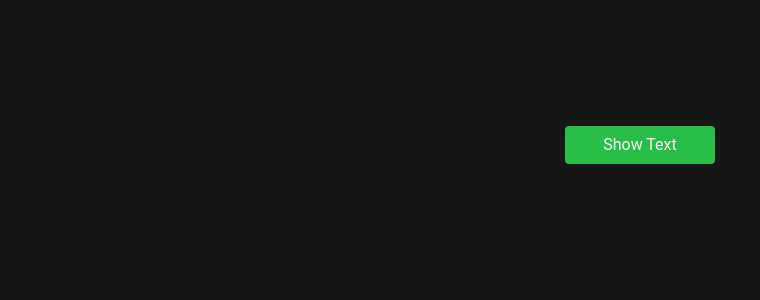
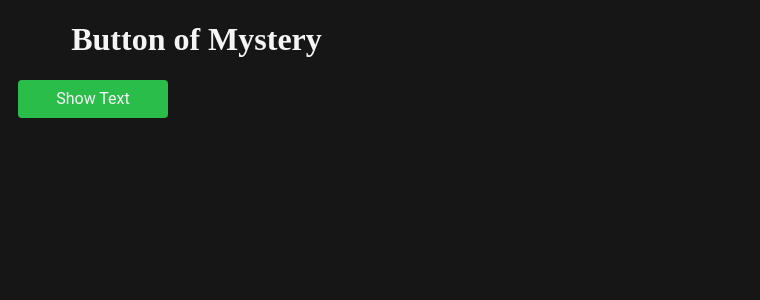
Before and after one commit to hunterMorgenstern/button, a React app: page / in a window 1280 px wide. Shown: the top 300 px of the page, without its empty margins (0-760 px from the left). Built offline with nearby package versions, Linux system fonts and the light colour scheme.

Commit message:
Added a header and some styling changes

```diff
--- a/public/app.css
+++ b/public/app.css
@@ -2,11 +2,18 @@ body {
   background: #161616;
 }
 
-div {
+/* div {
   margin-top: 10%;
   text-align: center;
+} */
+.header {
+  text-align: left;
+  margin-left: 5%;
+  color: whitesmoke;
 }
-
+.buttons {
+  text-align: center;
+}
 .main-button {
   font-family: "Roboto";
   text-align: center;
@@ -14,6 +21,22 @@ div {
   border: 1px solid transparent;
   width: 150px;
   padding: 6px 12px;
+  margin-left: 10px;
+  font-size: 16px;
+  line-height: 1.5;
+  border-radius: 4px;
+  background: #2abd4a;
+  color: whitesmoke;
+}
+
+.new-quote-button {
+  font-family: "Roboto";
+  text-align: center;
+  cursor: pointer;
+  border: 1px solid transparent;
+  width: 150px;
+  padding: 6px 12px;
+  margin-left: 10px;
   font-size: 16px;
   line-height: 1.5;
   border-radius: 4px;
--- a/src/client/App.jsx
+++ b/src/client/App.jsx
@@ -5,6 +5,9 @@ import Display from "./components/Display";
 
 const App = () => (
   <div>
+    <div>
+      <h1 className="header">Button of Mystery</h1>
+    </div>
     <Display />
   </div>
 );
```
